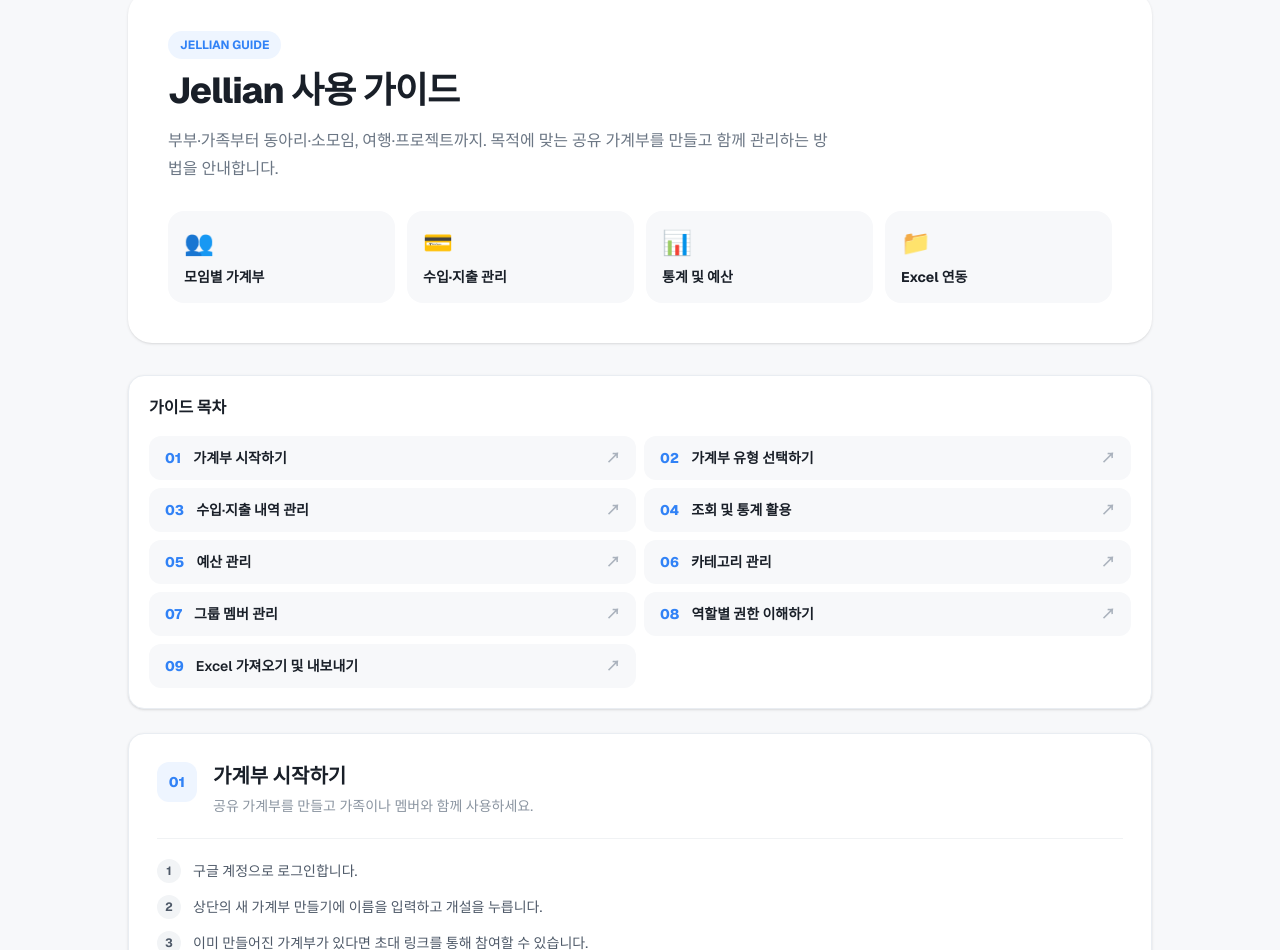
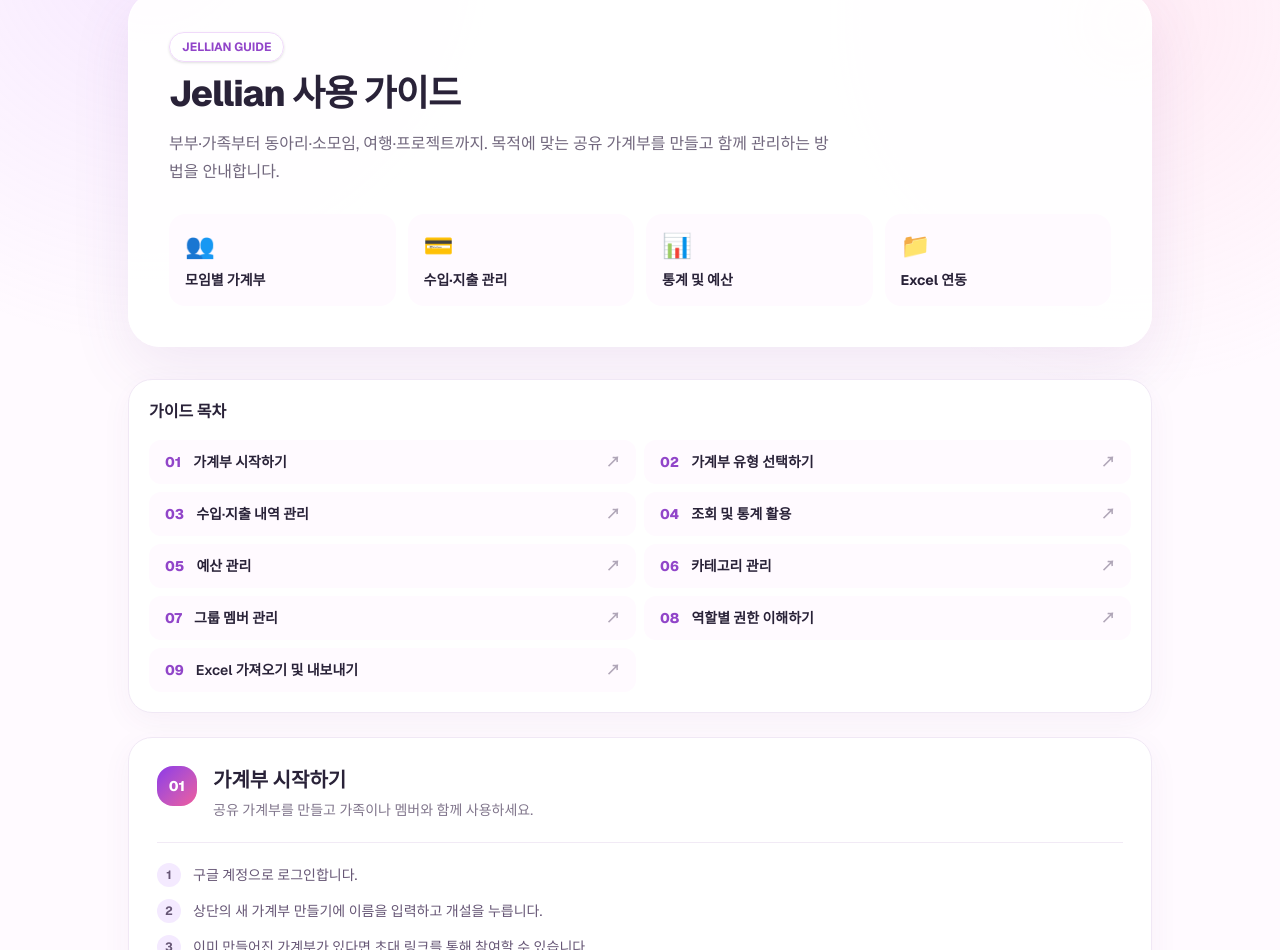
Before and after one commit to sangbeom97/family-budget, a Next.js app: page /blog in a window 1280 px wide. Shown: the part 122-1072 px from the top of the page. Built offline with nearby package versions, Linux system fonts and the light colour scheme; no server answers.

Commit message:
Match Jellian guide UI to brand introduction design

```diff
--- a/app/blog/page.tsx
+++ b/app/blog/page.tsx
@@ -119,16 +119,16 @@ const sections = [
 
 export default function BlogPage() {
   return (
-    <main className="min-h-screen bg-[#f7f8fa] px-4 py-8 text-[#191f28] sm:px-6 sm:py-12">
+    <main className="relative min-h-screen overflow-hidden bg-[#fffaff] px-4 py-8 text-[#292238] sm:px-6 sm:py-12"><div className="pointer-events-none fixed inset-0 -z-0 bg-[radial-gradient(circle_at_12%_8%,rgba(210,160,255,0.18),transparent_30%),radial-gradient(circle_at_88%_18%,rgba(255,170,198,0.18),transparent_28%)]" /><div className="relative z-10">
       <div className="mx-auto max-w-5xl">
-        <div className="mb-8 rounded-3xl bg-white p-6 shadow-sm sm:p-10">
-          <span className="mb-3 inline-flex rounded-full bg-[#eef5ff] px-3 py-1.5 text-xs font-bold text-[#3182f6]">
+        <div className="mb-8 rounded-[2rem] border border-white bg-white/90 p-6 shadow-[0_20px_60px_rgba(114,65,145,0.10)] sm:p-10">
+          <span className="mb-3 inline-flex rounded-full border border-[#f0dafa] bg-white/80 px-3 py-1.5 text-xs font-bold text-[#9145c9] shadow-sm">
             JELLIAN GUIDE
           </span>
           <h1 className="text-2xl font-extrabold tracking-tight sm:text-4xl">
             Jellian 사용 가이드
           </h1>
-          <p className="mt-4 max-w-2xl text-sm leading-7 text-[#6b7684] sm:text-base">
+          <p className="mt-4 max-w-2xl text-sm leading-7 text-[#71677d] sm:text-base">
             부부·가족부터 동아리·소모임, 여행·프로젝트까지.
             목적에 맞는 공유 가계부를 만들고 함께 관리하는 방법을 안내합니다.
           </p>
@@ -140,7 +140,7 @@ export default function BlogPage() {
               ["📊", "통계 및 예산"],
               ["📁", "Excel 연동"],
             ].map(([icon, label]) => (
-              <div key={label} className="rounded-2xl bg-[#f7f8fa] p-4">
+              <div key={label} className="rounded-2xl bg-[#fffaff] p-4">
                 <div className="text-2xl">{icon}</div>
                 <p className="mt-2 text-sm font-bold">{label}</p>
               </div>
@@ -148,20 +148,20 @@ export default function BlogPage() {
           </div>
         </div>
 
-        <div className="mb-6 rounded-2xl border border-[#e9edf2] bg-white p-5 shadow-sm">
+        <div className="mb-6 rounded-3xl border border-[#f0e8f5] bg-white p-5 shadow-[0_8px_30px_rgba(100,60,120,0.05)]">
           <h2 className="mb-4 text-base font-extrabold">가이드 목차</h2>
           <div className="grid grid-cols-1 gap-2 sm:grid-cols-2">
             {sections.map((section) => (
               <a
                 key={section.id}
                 href={`#${section.id}`}
-                className="flex items-center gap-3 rounded-xl bg-[#f7f8fa] px-4 py-3 text-sm font-semibold transition hover:bg-[#eef5ff]"
+                className="flex items-center gap-3 rounded-xl bg-[#fffaff] px-4 py-3 text-sm font-semibold transition hover:bg-[#f4eaff]"
               >
-                <span className="font-extrabold text-[#3182f6]">
+                <span className="font-extrabold text-[#9145c9]">
                   {section.number}
                 </span>
                 {section.title}
-                <span className="ml-auto text-[#aab2bd]">↗</span>
+                <span className="ml-auto text-[#b0a6b8]">↗</span>
               </a>
             ))}
           </div>
@@ -172,29 +172,29 @@ export default function BlogPage() {
             <section
               key={section.id}
               id={section.id}
-              className="scroll-mt-24 rounded-2xl border border-[#e9edf2] bg-white p-5 shadow-sm sm:p-7"
+              className="scroll-mt-24 rounded-3xl border border-[#f0e8f5] bg-white p-5 shadow-[0_8px_30px_rgba(100,60,120,0.05)] sm:p-7"
             >
               <div className="flex items-start gap-4">
-                <span className="flex h-10 w-10 shrink-0 items-center justify-center rounded-xl bg-[#eef5ff] text-sm font-extrabold text-[#3182f6]">
+                <span className="flex h-10 w-10 shrink-0 items-center justify-center rounded-2xl bg-gradient-to-br from-[#8d35e8] to-[#f05b9c] text-sm font-extrabold text-white">
                   {section.number}
                 </span>
                 <div className="min-w-0">
                   <h2 className="text-lg font-extrabold sm:text-xl">
                     {section.title}
                   </h2>
-                  <p className="mt-1 text-sm leading-6 text-[#8b95a1]">
+                  <p className="mt-1 text-sm leading-6 text-[#81768c]">
                     {section.description}
                   </p>
                 </div>
               </div>
 
-              <ol className="mt-5 space-y-3 border-t border-[#f0f2f4] pt-5">
+              <ol className="mt-5 space-y-3 border-t border-[#f1eaf5] pt-5">
                 {section.steps.map((step, index) => (
                   <li key={index} className="flex gap-3 text-sm leading-6">
-                    <span className="flex h-6 w-6 shrink-0 items-center justify-center rounded-full bg-[#f2f4f6] text-xs font-bold text-[#4e5968]">
+                    <span className="flex h-6 w-6 shrink-0 items-center justify-center rounded-full bg-[#f4eaff] text-xs font-bold text-[#665675]">
                       {index + 1}
                     </span>
-                    <span className="text-[#4e5968]">{step}</span>
+                    <span className="text-[#665675]">{step}</span>
                   </li>
                 ))}
               </ol>
@@ -202,11 +202,11 @@ export default function BlogPage() {
           ))}
         </div>
 
-        <div className="mt-5 rounded-2xl border border-[#f5d778] bg-[#fffaf0] p-5">
-          <h2 className="font-extrabold text-[#805b10]">
+        <div className="mt-5 rounded-2xl border border-[#f0dafa] bg-[#fff7fb] p-5">
+          <h2 className="font-extrabold text-[#984bd0]">
             📌 이용 시 참고사항
           </h2>
-          <ul className="mt-3 space-y-2 text-sm leading-6 text-[#806b43]">
+          <ul className="mt-3 space-y-2 text-sm leading-6 text-[#81768c]">
             <li>• Excel 업로드는 첫 번째 시트의 데이터를 등록합니다.</li>
             <li>• 업로드 과정에서 중복 거래가 감지되면 중복 여부를 확인한 뒤 추가하거나 건너뛸 수 있습니다.</li>
             <li>• 업로드 파일은 날짜, 내역명, 금액, 타입, 카테고리, 지출분류, 메모 항목을 기준으로 작성하는 것을 권장합니다.</li>
@@ -217,17 +217,18 @@ export default function BlogPage() {
         </div>
 
         <div className="mt-8 pb-6 text-center">
-          <p className="text-sm font-semibold text-[#4e5968]">
+          <p className="text-sm font-semibold text-[#665675]">
             커플부터 동아리까지, Jellian으로 함께 쓰는 돈을 편리하게 관리해 보세요.
           </p>
           <a
             href="/"
-            className="mt-4 inline-flex min-h-11 items-center justify-center rounded-xl bg-[#3182f6] px-6 py-3 text-sm font-bold text-white transition hover:bg-[#1b64da]"
+            className="mt-4 inline-flex min-h-11 items-center justify-center rounded-xl bg-gradient-to-r from-[#8528e8] to-[#f04e9a] px-6 py-3 text-sm font-bold text-white transition hover:opacity-90"
           >
             가계부로 돌아가기
           </a>
         </div>
       </div>
+      </div>
     </main>
   );
 }
```
